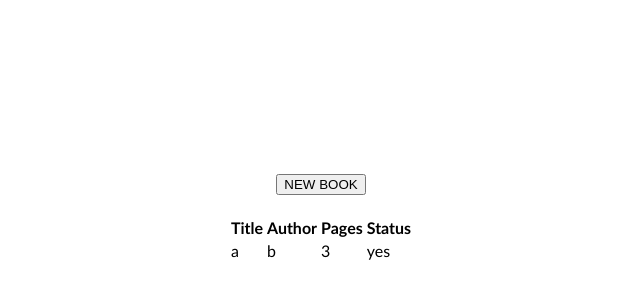
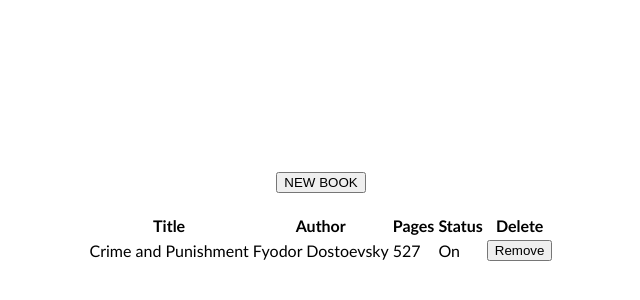
Before and after one commit to lililok/Library, a plain HTML site: page index.html in a window 1280 px wide. Shown: the part 182-482 px from the top of the page, without its empty margins (319-959 px from the left). Drawn offline with Linux system fonts and the light colour scheme.

Commit message:
small js changes

```diff
--- a/index.html
+++ b/index.html
@@ -18,7 +18,7 @@
             <input type="text" id="author-input" required placeholder="Author">
             <input type="number" id="pages-input" required placeholder="Pages">
             <div><label for="status">Read:</label>
-                <input type="checkbox" id="status-input"></div>
+            <input type="checkbox" id="status-input"></div>
             <input type="submit" id="close-button"></button>
             </div>
 
@@ -31,13 +31,15 @@
                 <th>Author</th>
                 <th>Pages</th>
                 <th>Status</th>
+                <th>Delete</th>
             </tr></thead>
             <tbody id="tbody">
                 <tr>
-                    <td id="title-data">a</td>
-                    <td id="author-data">b</td>
-                    <td id="pages-data">3</td>
-                    <td id="status-data">yes</td>
+                    <td id="title-data">Crime and Punishment</td>
+                    <td id="author-data">Fyodor Dostoevsky</td>
+                    <td id="pages-data">527</td>
+                    <td id="status-data">On</td>
+                    <td id="delete-data"><button>Remove</button></td>
                 </tr>
             </tbody>
         </table>
--- a/script.js
+++ b/script.js
@@ -36,14 +36,17 @@ dialog.addEventListener('submit', (e) => {
   const title = document.getElementById('title-input').value;
   const author = document.getElementById('author-input').value;
   const pages = document.getElementById('pages-input').value;
-  const status = document.getElementById('status-input').value;
+  const status = document.getElementById('status-input').checked;
   const newBook = new Book(title, author, pages, status);
   myLibrary.push(newBook);
   addBookToLibrary(newBook);
-
-  dialog.close();
   title.value = '';
   author.value = '';
   pages.value = '';
   status.value = '';
+  dialog.close();
 });
+
+function readStatus() {
+
+}
```
